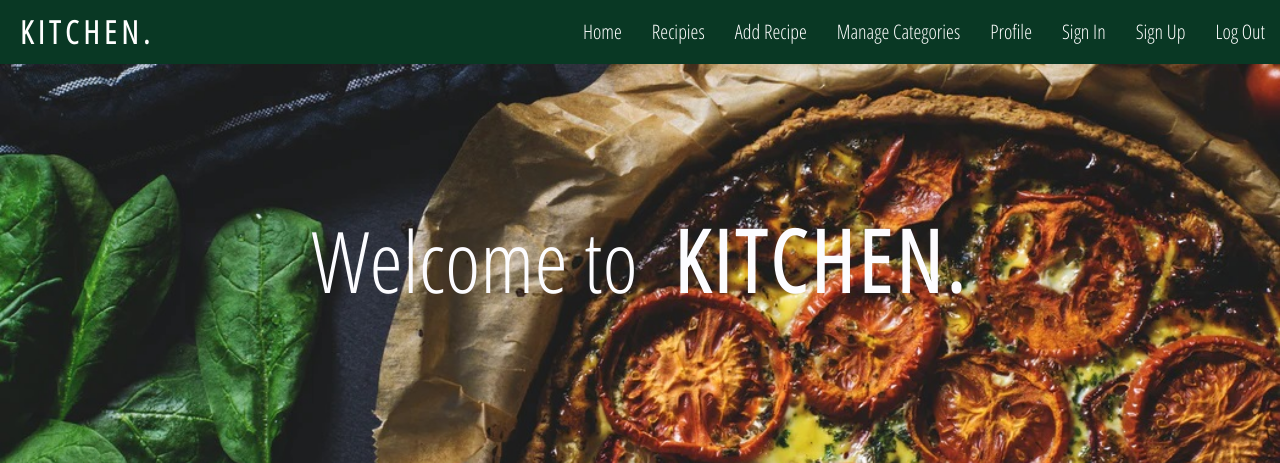
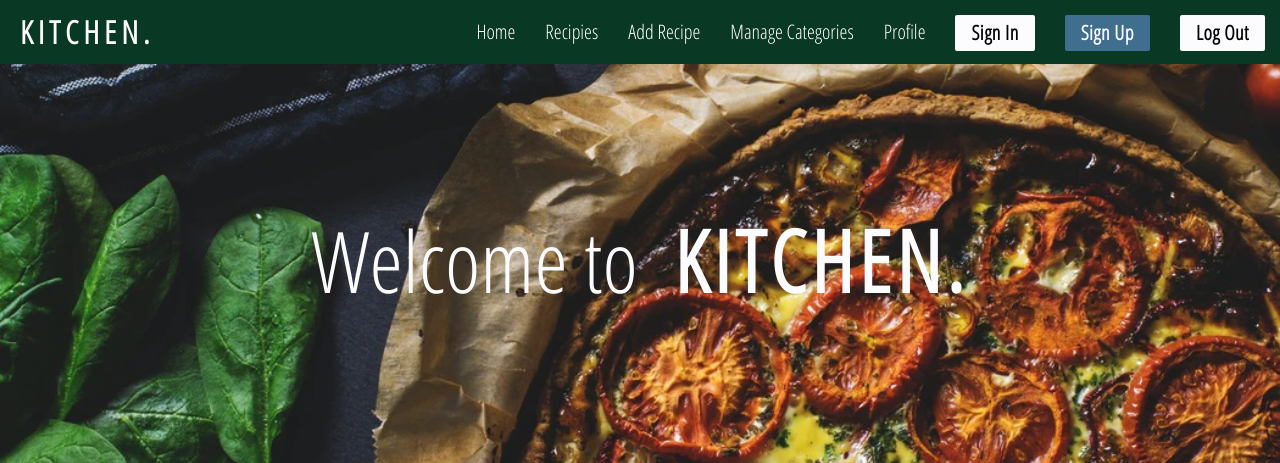
Before and after one commit to Code-Institute-Submissions/Kitchen, a Flask app: page / in a window 1280 px wide. Shown: the top 463 px of the page. Run offline with Flask 2, Linux system fonts and the light colour scheme; data that the repository does not hold is empty; some libraries are stand-ins or nearby versions.

Commit message:
Add styling to buttons in navbar

```diff
--- a/static/css/style.css
+++ b/static/css/style.css
@@ -20,6 +20,23 @@
 
 .navbar-text a {
     font-size: 20px!important;
+}
+
+
+/* buttons ---------------------------------------- */
+.btn {
+    font-family: "Open Sans Condensed",  sans-serif;
+    text-transform: none;
+    font-weight: bold!important;
+    background-color: #FCFCFF!important;
+    color: #000000!important;
+    box-shadow: none!important;
+}
+
+.btn-blue {
+    background-color: #406E8E!important;
+    color: #FCFCFF!important;
+    box-shadow: none!important;
 }
 
 /* index hero img --------------------------------- */
--- a/templates/base.html
+++ b/templates/base.html
@@ -27,9 +27,9 @@
                 <li class="navbar-text"><a href="#">Add Recipe</a></li>
                 <li class="navbar-text"><a href="#">Manage Categories</a></li>
                 <li class="navbar-text"><a href="#">Profile</a></li>
-                <li class="navbar-text"><a href="#">Sign In</a></li>
-                <li class="navbar-text"><a href="#">Sign Up</a></li>
-                <li class="navbar-text"><a href="#">Log Out</a></li>
+                <li class="navbar-text"><a href="#" class="btn">Sign In</a></li>
+                <li class="navbar-text"><a href="#" class="btn btn-blue">Sign Up</a></li>
+                <li class="navbar-text"><a href="#" class="btn">Log Out</a></li>
             </ul>
             </div>
         </nav>
@@ -40,9 +40,9 @@
             <li class="navbar-text"><a href="#">Add Recipe</a></li>
             <li class="navbar-text"><a href="#">Manage Categories</a></li>
             <li class="navbar-text"><a href="#">Profile</a></li>
-            <li class="navbar-text"><a href="#">Sign In</a></li>
-            <li class="navbar-text"><a href="#">Sign Up</a></li>
-            <li class="navbar-text"><a href="#">Log Out</a></li>
+            <li class="navbar-text"><a href="#" class="btn">Sign In</a></li>
+            <li class="navbar-text"><a href="#" class="btn btn-blue">Sign Up</a></li>
+            <li class="navbar-text"><a href="#" class="btn">Log Out</a></li>
         </ul>
     </header>
 
```
